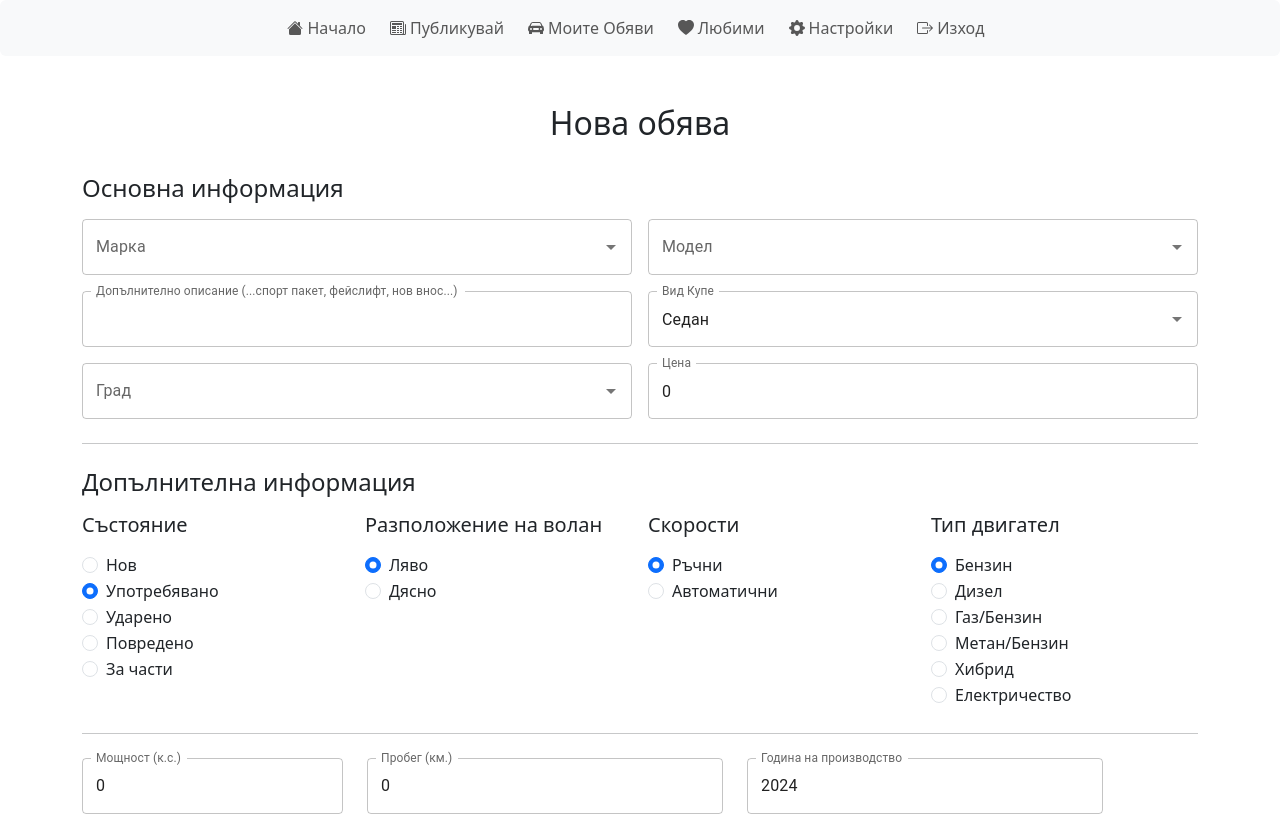
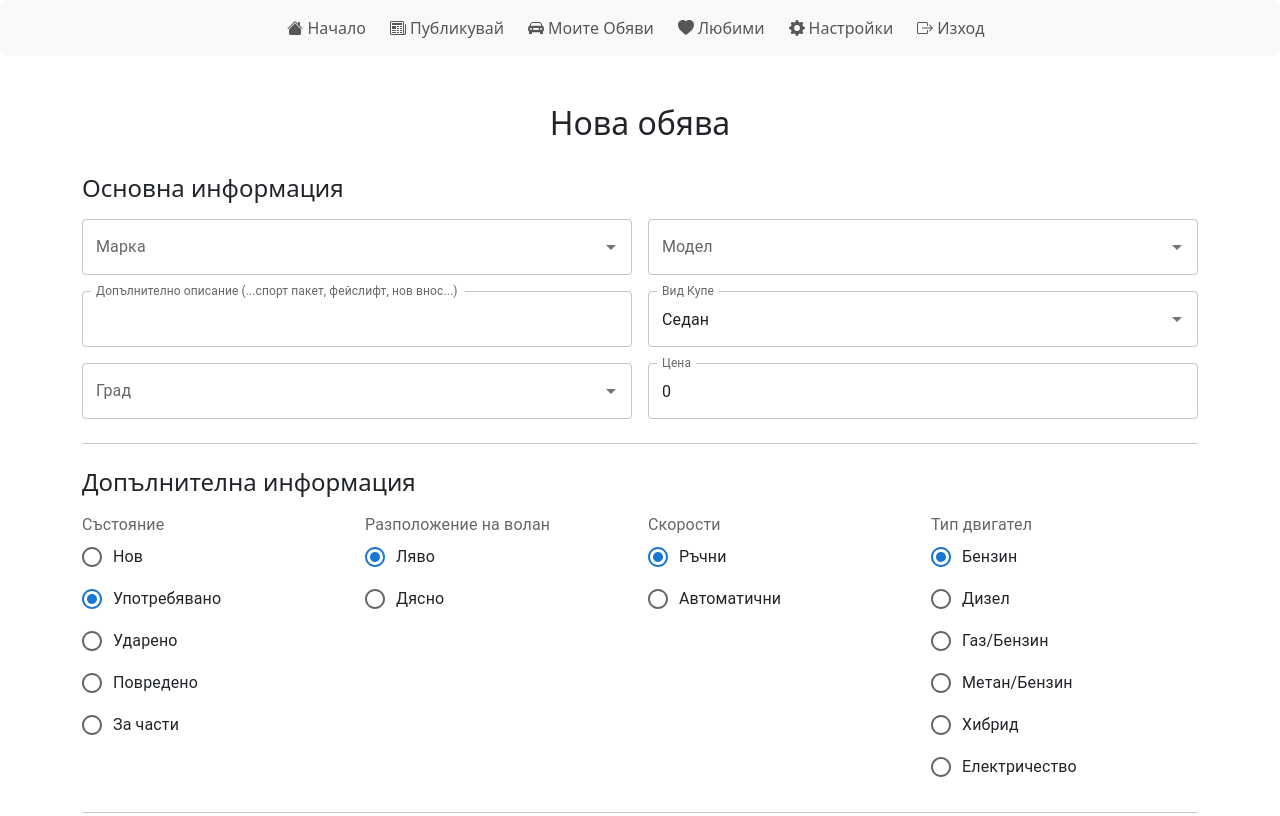
Before and after one commit to vesmihaylov/cars-front, a React (Vite) app: page /deals/publish in a window 1280 px wide. Shown: the top 816 px of the page. Built offline with nearby package versions, Linux system fonts and the light colour scheme; no server answers; sample sign-in values are in the browser's storage.

Commit message:
refact(Publish): use react MD radio boxes

```diff
--- a/src/components/Deal/Publish.jsx
+++ b/src/components/Deal/Publish.jsx
@@ -16,6 +16,7 @@ import Button from "../Element/Button.jsx";
 import PublishIcon from "@mui/icons-material/Publish";
 import TextField from "../Element/TextField.jsx";
 import Dropdown from "../Element/Dropdown.jsx";
+import RadioGroup from "../Element/RadioGroup.jsx";
 
 function Publish() {
   const [brands, setBrands] = useState([]);
@@ -175,7 +176,17 @@ function Publish() {
   }
 
   const handleChange = (event, newValue = null, fieldType) => {
+    const value = event.target.value;
     switch (fieldType) {
+      case "conditionType":
+      case "wheelType":
+      case "transmissionType":
+      case "fuelType":
+        setForm((prevForm) => ({
+          ...prevForm,
+          [fieldType]: value,
+        }));
+        break;
       case "brandId":
         if (newValue) {
           onBrandChange(newValue.id);
@@ -388,101 +399,40 @@ function Publish() {
 
               <div className="row g-3">
                 <div className="col-sm-3">
-                  <h5 className="mb-3">Състояние</h5>
-                  {Object.entries(conditionTypes).map(
-                    ([key, conditionType]) => {
-                      return (
-                        <div key={key} className="form-check">
-                          <input
+                  <RadioGroup
+                    label="Състояние"
+                    options={conditionTypes}
+                    fieldType="conditionType"
                     onChange={handleChange}
-                            defaultChecked={conditionType.key === "USED"}
-                            name="condition"
-                            id="conditionType"
-                            value={conditionType.key}
-                            type="radio"
-                            className="form-check-input"
+                    defaultValue="USED"
                   />
-                          <label
-                            className="form-check-label"
-                            htmlFor={conditionType.id}
-                          >
-                            {conditionType.value}
-                          </label>
-                        </div>
-                      );
-                    }
-                  )}
                 </div>
                 <div className="col-sm-3">
-                  <h5 className="mb-3">Разположение на волан</h5>
-                  {Object.entries(wheelTypes).map(([key, wheelType]) => {
-                    return (
-                      <div key={key} className="form-check">
-                        <input
+                  <RadioGroup
+                    label="Разположение на волан"
+                    options={wheelTypes}
+                    fieldType="wheelType"
                     onChange={handleChange}
-                          defaultChecked={wheelType.key === "LEFT"}
-                          name="wheelType"
-                          id="wheelType"
-                          value={wheelType.key}
-                          type="radio"
-                          className="form-check-input"
+                    defaultValue="LEFT"
                   />
-                        <label
-                          className="form-check-label"
-                          htmlFor={wheelType.id}
-                        >
-                          {wheelType.value}
-                        </label>
-                      </div>
-                    );
-                  })}
                 </div>
                 <div className="col-sm-3">
-                  <h5 className="mb-3">Скорости</h5>
-                  {Object.entries(transmissionTypes).map(
-                    ([key, transmissionType]) => {
-                      return (
-                        <div key={key} className="form-check">
-                          <input
+                  <RadioGroup
+                    label="Скорости"
+                    options={transmissionTypes}
+                    fieldType="transmissionType"
                     onChange={handleChange}
-                            defaultChecked={transmissionType.key === "MANUAL"}
-                            name="transmissionType"
-                            id="transmissionType"
-                            value={transmissionType.key}
-                            type="radio"
-                            className="form-check-input"
+                    defaultValue="MANUAL"
                   />
-                          <label
-                            className="form-check-label"
-                            htmlFor={transmissionType.id}
-                          >
-                            {transmissionType.value}
-                          </label>
-                        </div>
-                      );
-                    }
-                  )}
                 </div>
                 <div className="col-sm-3">
-                  <h5 className="mb-3">Тип двигател</h5>
-                  {Object.entries(fuelTypes).map(([key, fuelType]) => {
-                    return (
-                      <div key={key} className="form-check">
-                        <input
+                  <RadioGroup
+                    label="Тип двигател"
+                    options={fuelTypes}
+                    fieldType="fuelType"
                     onChange={handleChange}
-                          defaultChecked={fuelType.key === "PETROL"}
-                          name="fuelType"
-                          id="fuelType"
-                          value={fuelType.key}
-                          type="radio"
-                          className="form-check-input"
+                    defaultValue="PETROL"
                   />
-                        <label className="form-check-label" htmlFor="fuelType">
-                          {fuelType.value}
-                        </label>
-                      </div>
-                    );
-                  })}
                 </div>
               </div>
 
--- /dev/null
+++ b/src/components/Element/RadioGroup.jsx
@@ -0,0 +1,33 @@
+import React from "react";
+import { Radio, FormControlLabel, FormControl, FormLabel } from "@mui/material";
+import MuiRadioGroup from "@mui/material/RadioGroup";
+
+export default function RadioGroup({
+  label,
+  defaultValue,
+  options,
+  onChange,
+  fieldType,
+}) {
+  return (
+    <FormControl>
+      <FormLabel id="demo-radio-buttons-group-label">{label}</FormLabel>
+      <MuiRadioGroup
+        aria-labelledby="demo-radio-buttons-group-label"
+        defaultValue={defaultValue}
+        onChange={(e) => onChange(e, null, fieldType)}
+      >
+        {Object.entries(options).map(([key, option]) => {
+          return (
+            <FormControlLabel
+              key={key}
+              value={option.id}
+              control={<Radio />}
+              label={option.value}
+            />
+          );
+        })}
+      </MuiRadioGroup>
+    </FormControl>
+  );
+}
--- a/src/static_data/condition_types.json
+++ b/src/static_data/condition_types.json
@@ -1,27 +1,22 @@
 [
   {
-    "key": "NEW",
-    "value": "Нов",
-    "id": "new"
+    "id": "NEW",
+    "value": "Нов"
   },
   {
-    "key": "USED",
-    "value": "Употребявано",
-    "id": "used"
+    "id": "USED",
+    "value": "Употребявано"
   },
   {
-    "key": "CRASHED",
-    "value": "Ударено",
-    "id": "crashed"
+    "id": "CRASHED",
+    "value": "Ударено"
   },
   {
-    "key": "BROKEN",
-    "value": "Повредено",
-    "id": "broken"
+    "id": "BROKEN",
+    "value": "Повредено"
   },
   {
-    "key": "PARTS",
-    "value": "За части",
-    "id": "parts"
+    "id": "PARTS",
+    "value": "За части"
   }
 ]
--- a/src/static_data/fuel_types.json
+++ b/src/static_data/fuel_types.json
@@ -1,32 +1,26 @@
 [
   {
-    "key": "PETROL",
-    "value": "Бензин",
-    "id": "petrol"
+    "id": "PETROL",
+    "value": "Бензин"
   },
   {
-    "key": "DIESEL",
-    "value": "Дизел",
-    "id": "diesel"
+    "id": "DIESEL",
+    "value": "Дизел"
   },
   {
-    "key": "GAS_AND_PETROL",
-    "value": "Газ/Бензин",
-    "id": "gas_and_petrol"
+    "id": "GAS_AND_PETROL",
+    "value": "Газ/Бензин"
   },
   {
-    "key": "METHANE_AND_PETROL",
-    "value": "Метан/Бензин",
-    "id": "methane_and_petrol"
+    "id": "METHANE_AND_PETROL",
+    "value": "Метан/Бензин"
   },
   {
-    "key": "HYBRID",
-    "value": "Хибрид",
-    "id": "hybrid"
+    "id": "HYBRID",
+    "value": "Хибрид"
   },
   {
-    "key": "ELECTRIC",
-    "value": "Електричество",
-    "id": "electric"
+    "id": "ELECTRIC",
+    "value": "Електричество"
   }
 ]
--- a/src/static_data/transmission_types.json
+++ b/src/static_data/transmission_types.json
@@ -1,12 +1,10 @@
 [
   {
-    "key": "MANUAL",
-    "value": "Ръчни",
-    "id": "manual"
+    "id": "MANUAL",
+    "value": "Ръчни"
   },
   {
-    "key": "AUTOMATIC",
-    "value": "Автоматични",
-    "id": "automatic"
+    "id": "AUTOMATIC",
+    "value": "Автоматични"
   }
 ]
--- a/src/static_data/wheel_types.json
+++ b/src/static_data/wheel_types.json
@@ -1,12 +1,10 @@
 [
   {
-    "key": "LEFT",
-    "value": "Ляво",
-    "id": "leftWheel"
+    "id": "LEFT",
+    "value": "Ляво"
   },
   {
-    "key": "RIGHT",
-    "value": "Дясно",
-    "id": "rightWheel"
+    "id": "RIGHT",
+    "value": "Дясно"
   }
 ]
```
Lines whose indentation alone changed are shown as unchanged.
